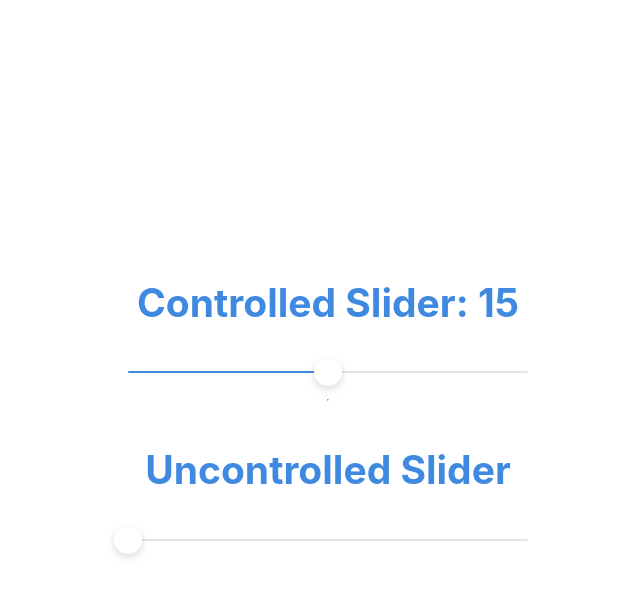
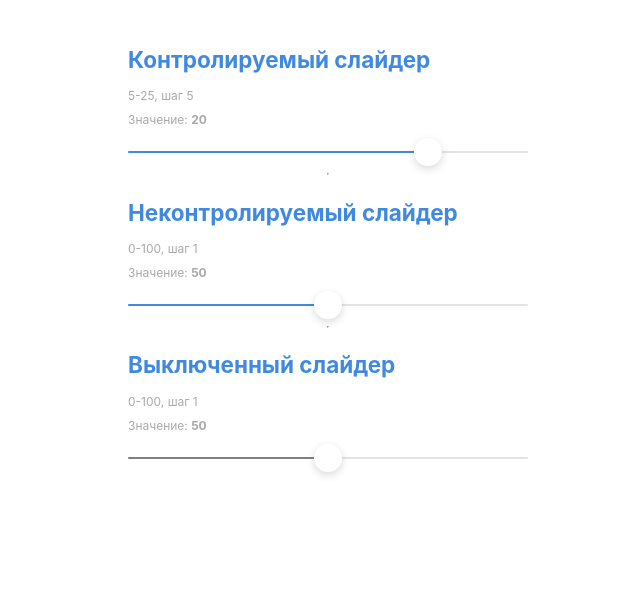
Before and after one commit to eugpoloz/vk-slider, a React (Create React App) app: page / in a window 1280 px wide. Shown: the top 596 px of the page, without its empty margins (312-952 px from the left). Built offline with nearby package versions, Linux system fonts and the light colour scheme.

Commit message:
update slider demo

```diff
--- a/src/App.css
+++ b/src/App.css
@@ -1,12 +1,22 @@
 .vk-slider-demo {
   display: flex;
   flex-direction: column;
-  align-items: center;
-  justify-content: center;
+  align-items: flex-start;
+  justify-content: flex-start;
   min-height: 100vh;
-  padding: 30px;
-  font-size: calc(10px + 2vmin);
+  padding: 3rem;
+  font-size: 1.5rem;
   color: #3f8ae0;
-  text-align: center;
   background-color: #fff;
 }
+
+.vk-slider-demo__section {
+  width: 100%;
+  max-width: 400px;
+  margin: 0 auto;
+}
+
+.vk-slider-demo__information {
+  font-size: 1.2rem;
+  color: darkgray;
+}
--- a/src/App.tsx
+++ b/src/App.tsx
@@ -3,30 +3,71 @@ import Slider from './components/Slider';
 import "./App.css";
 
 function App() {
-  let [sliderValue, updateSliderValue] = React.useState(15);
+  let [controlledValue, updateControlledValue] = React.useState(20);
+  let [uncontrolledValue, updateUncontrolledValue] = React.useState(50);
+
+  let disabledValue: number = 50;
 
   return (
-    <div className="vk-slider-demo">
-      <h2>Controlled Slider: {sliderValue}</h2>
+    <article className="vk-slider-demo">
+      <section className="vk-slider-demo__section">
+        <h2>Контролируемый слайдер</h2>
+
+        <div className="vk-slider-demo__information">
+          <p>5-25, шаг 5</p>
+          <p>Значение: <strong>{controlledValue}</strong></p>
+        </div>
 
         <Slider
           min={5}
           max={25}
           step={5}
-        value={sliderValue}
-        onChange={updateSliderValue}
+          value={controlledValue}
+          onChange={updateControlledValue}
+          ariaLabelledBy="Контролируемый слайдер"
         />
+      </section>
 
       <hr />
 
-      <h2>Uncontrolled Slider</h2>
+      <section className="vk-slider-demo__section">
+        <h2>Неконтролируемый слайдер</h2>
+
+        <div className="vk-slider-demo__information">
+          <p>0-100, шаг 1</p>
+          <p>Значение: <strong>{uncontrolledValue}</strong></p>
+        </div>
 
         <Slider
           min={0}
           max={100}
           step={1}
+          defaultValue={uncontrolledValue}
+          onChange={updateUncontrolledValue}
+          ariaLabelledBy="Неконтролируемый слайдер"
         />
+      </section>
+
+      <hr />
+
+      <section className="vk-slider-demo__section">
+        <h2>Выключенный слайдер</h2>
+
+        <div className="vk-slider-demo__information">
+          <p>0-100, шаг 1</p>
+          <p>Значение: <strong>{disabledValue}</strong></p>
         </div>
+
+        <Slider
+          min={0}
+          max={100}
+          step={1}
+          defaultValue={disabledValue}
+          disabled
+          ariaLabelledBy="Выключенный слайдер"
+        />
+      </section>
+    </article>
   );
 }
 
--- a/src/index.css
+++ b/src/index.css
@@ -1,3 +1,8 @@
+html {
+  font-size: 10px;
+  line-height: 1;
+}
+
 body {
   margin: 0;
   font-family: -apple-system, BlinkMacSystemFont, "Segoe UI", "Roboto", "Oxygen",
@@ -5,6 +10,8 @@ body {
     sans-serif;
   -webkit-font-smoothing: antialiased;
   -moz-osx-font-smoothing: grayscale;
+  font-size: 100%;
+  line-height: 1;
 }
 
 code {
@@ -17,3 +24,8 @@ code {
 *:before {
   box-sizing: border-box;
 }
+
+p {
+  margin-top: 0;
+  margin-bottom: 1.2rem;
+}
```
Lines whose indentation alone changed are shown as unchanged.
